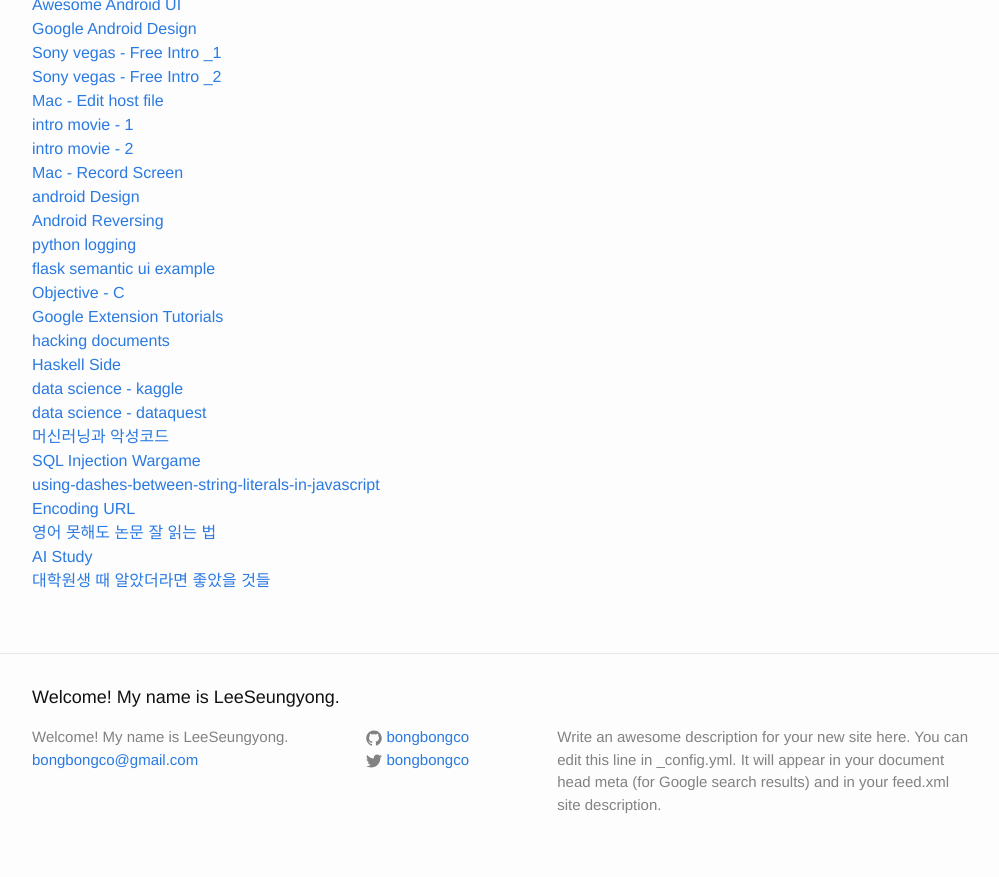
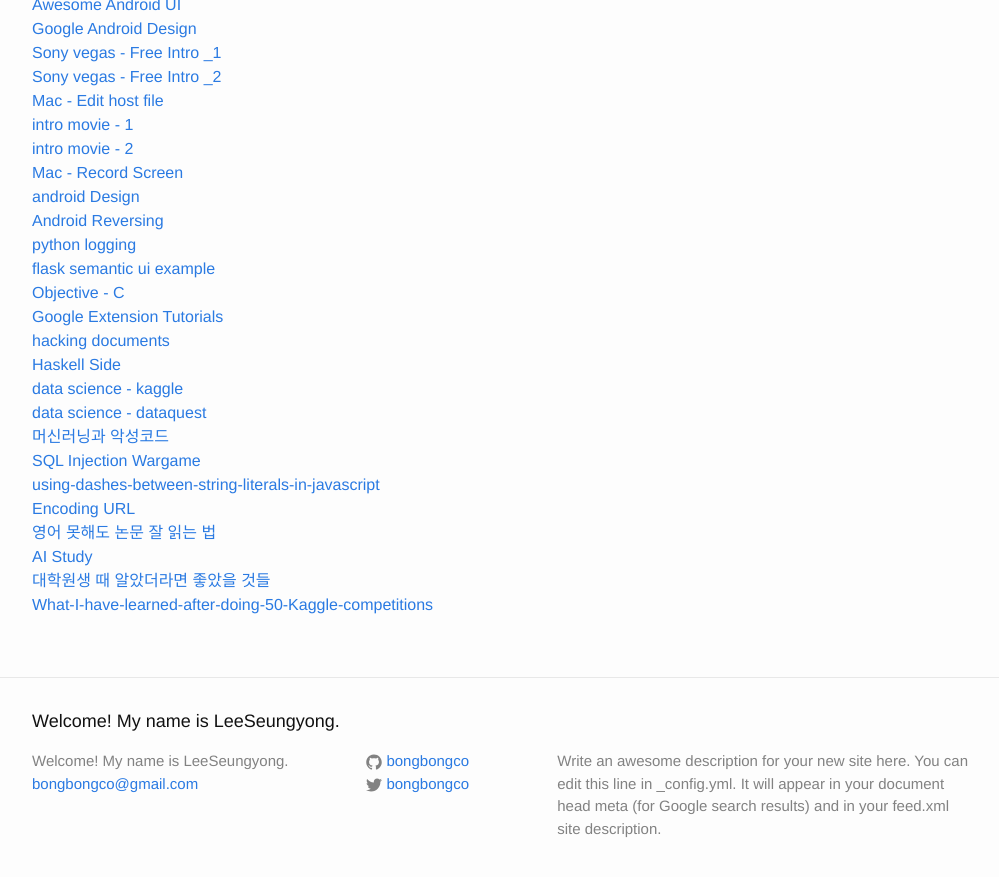
Before and after one commit to LktProgrammer/bongbongco.github.io, a Jekyll site: the page built from _posts/2016-07-22-Website-List.markdown, in a window 1280 px wide and 900 px high, scrolled down 2967 px. Shown: the top 877 px of the window, without its empty margins (138-1137 px from the left). Built offline with Jekyll 4.4.1, drawn with Linux system fonts in a browser that asks for light colours.

Commit message:
Update 2016-07-22-Website-List.markdown

```diff
--- a/_posts/2016-07-22-Website-List.markdown
+++ b/_posts/2016-07-22-Website-List.markdown
@@ -143,3 +143,4 @@ title: 참고할 웹 사이트들.
 [영어 못해도 논문 잘 읽는 법](http://gradschoolstory.net/terry/readingpapers/)
 [AI Study](http://www.aistudy.co.kr/)
 [대학원생 때 알았더라면 좋았을 것들](http://gradschoolstory.net/)
+[What-I-have-learned-after-doing-50-Kaggle-competitions](http://readme.skplanet.com/wp-content/uploads/%ED%8A%B8%EB%9E%993-6What-I-have-learned-after-doing-50-Kaggle-competitions..pdf)
```
